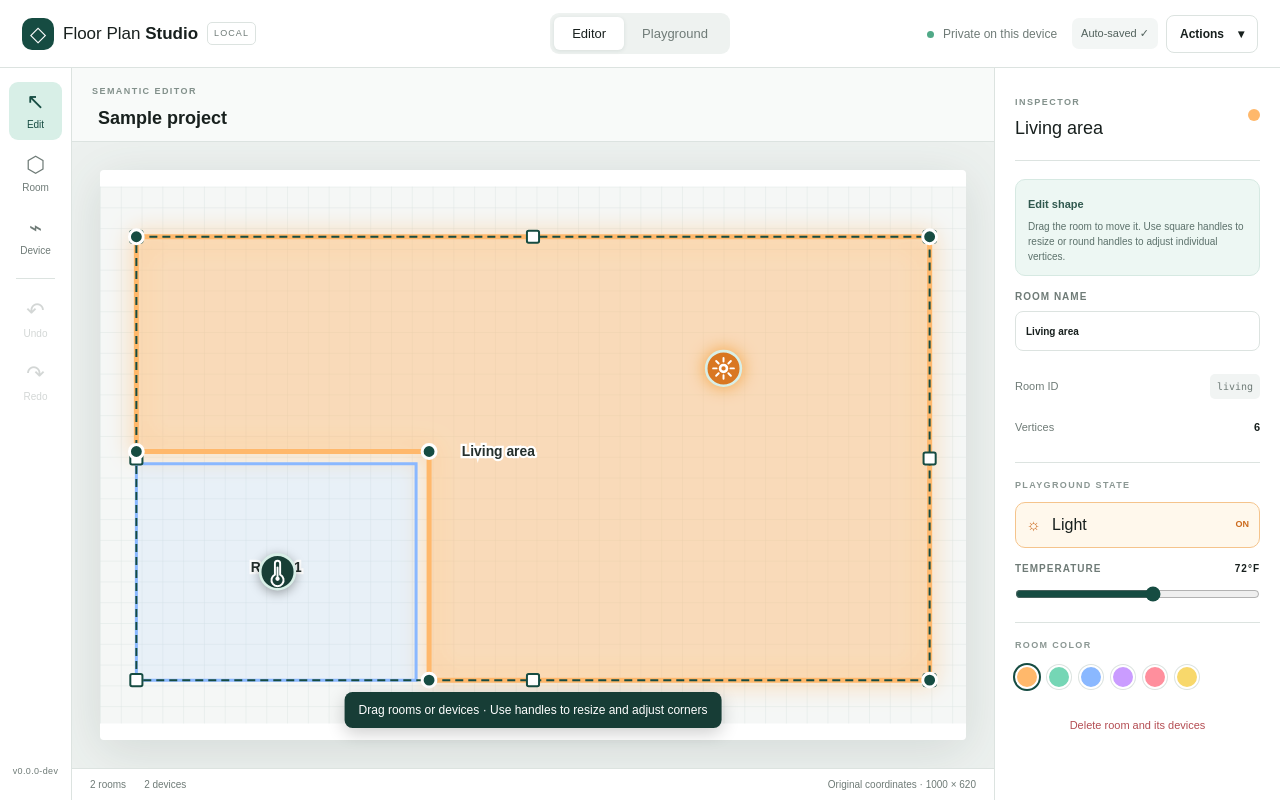
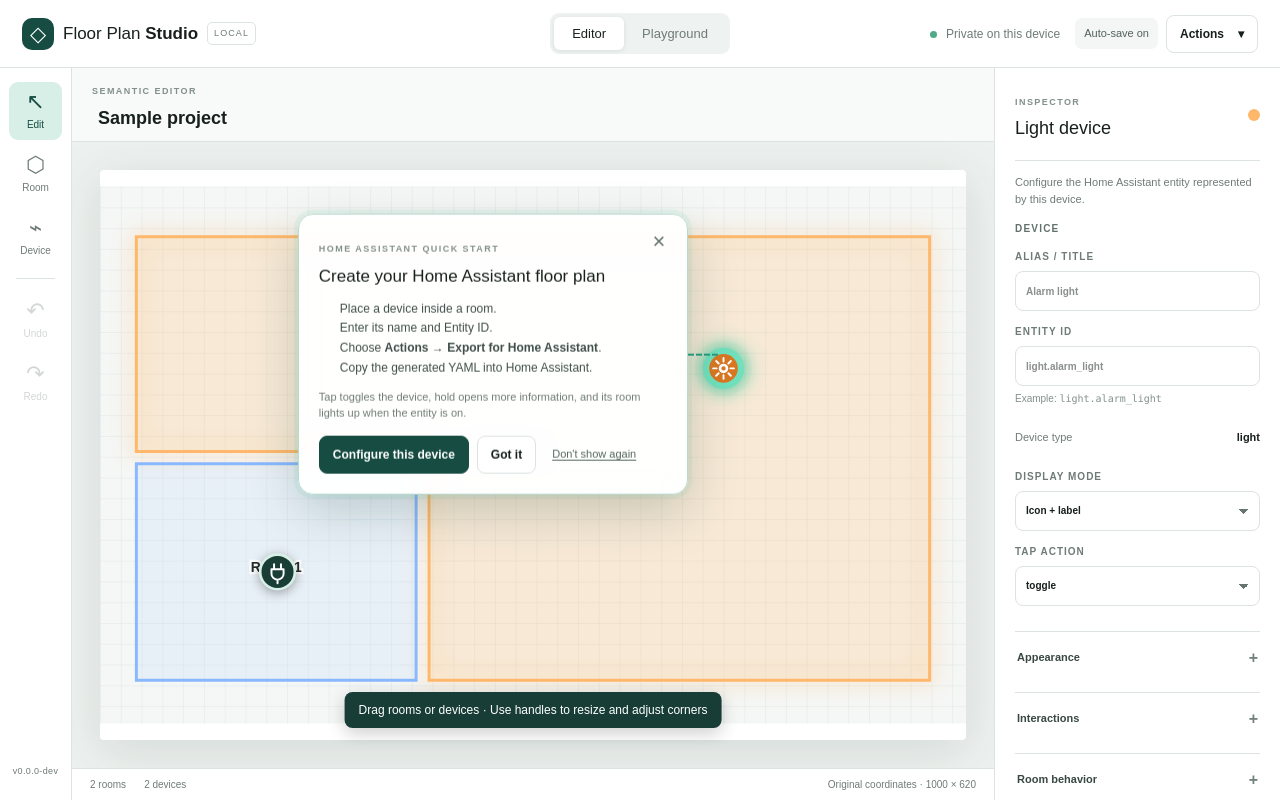
Before and after one commit to wlai-lp/interactive-floor-plan-studio, a Next.js app: page / in a window 1280 px wide. Built offline with nearby package versions, Linux system fonts and the light colour scheme.

Commit message:
fix: refine editor QA interactions

```diff
--- a/app/page.tsx
+++ b/app/page.tsx
@@ -22,7 +22,8 @@
   doubleTapAction: HaAction;
 };
 type HaOverlay = { id: string; entityId: string; state: "on"; roomIds: string[]; fill: string; opacity: number; blurPx: number; mappingSource?: "inferred"|"explicit" };
-type Device = { id: string; roomId: string; x: number; y: number; type: "light" | "sensor"; ha?: HaDeviceConfig };
+type Device = { id: string; roomId: string; x: number; y: number; type: "light" | "sensor" | "plug"; ha?: HaDeviceConfig };
+type DeleteTarget = { kind: "device" | "room"; id: string; label: string };
 type Project = { schemaVersion: 2; name: string; width: number; height: number; image: string; rooms: Room[]; devices: Device[]; homeAssistant: { background: "rooms-and-uploaded-image"; overlays: HaOverlay[] } };
 type Snapshot = Pick<Project, "name" | "rooms" | "devices" | "homeAssistant">;
 type ResizeHandle = "nw" | "n" | "ne" | "e" | "se" | "s" | "sw" | "w";
@@ -55,7 +56,7 @@
     { id: "living", name: "Living area", color: COLORS[0], light: true, temperature: 72, points: [{x:42,y:58},{x:958,y:58},{x:958,y:570},{x:380,y:570},{x:380,y:306},{x:42,y:306}] },
     { id: "room-1", name: "Room 1", color: COLORS[2], light: false, temperature: 69, points: [{x:42,y:320},{x:365,y:320},{x:365,y:570},{x:42,y:570}] },
   ],
-  devices: [{id:"dev-1",roomId:"living",x:720,y:210,type:"light"},{id:"dev-2",roomId:"room-1",x:205,y:445,type:"sensor"}],
+  devices: [{id:"dev-1",roomId:"living",x:720,y:210,type:"light"},{id:"dev-2",roomId:"room-1",x:205,y:445,type:"plug"}],
   homeAssistant: createDefaultHomeAssistantSettings() as Project["homeAssistant"],
 };
 
@@ -88,11 +89,14 @@
     }
   });
   const [project, setProject] = useState<Project>(initialLoad.project);
+  const [welcomeInitially] = useState(() => typeof window !== "undefined" && initialLoad.project.devices.some(device => device.type === "light") && localStorage.getItem(WELCOME_KEY) !== "true");
   const [initialSelection] = useState(() => {
     if (typeof window === "undefined") return { roomId: "living", deviceId: "" };
     const deviceId = new URLSearchParams(window.location.search).get("device");
     const device = initialLoad.project.devices.find(item => item.id === deviceId);
-    return device ? { roomId: device.roomId, deviceId: device.id } : { roomId: "living", deviceId: "" };
+    if (device) return { roomId: device.roomId, deviceId: device.id };
+    const welcomeDevice = welcomeInitially ? initialLoad.project.devices.find(item => item.type === "light") : undefined;
+    return welcomeDevice ? { roomId: welcomeDevice.roomId, deviceId: welcomeDevice.id } : { roomId: "living", deviceId: "" };
   });
   const [loadNotice, setLoadNotice] = useState(initialLoad.notice);
   const [autosaveEnabled, setAutosaveEnabled] = useState(initialLoad.autosave);
@@ -106,7 +110,8 @@
   const [saved, setSaved] = useState(false);
   const [dragging, setDragging] = useState(false);
   const [actionsOpen, setActionsOpen] = useState(false);
-  const [welcomeVisible, setWelcomeVisible] = useState(() => typeof window !== "undefined" && initialLoad.project.devices.length > 0 && localStorage.getItem(WELCOME_KEY) !== "true");
+  const [welcomeVisible, setWelcomeVisible] = useState(welcomeInitially);
+  const [deleteTarget, setDeleteTarget] = useState<DeleteTarget | null>(null);
   const svgRef = useRef<SVGSVGElement>(null);
   const fileRef = useRef<HTMLInputElement>(null);
   const projectFileRef = useRef<HTMLInputElement>(null);
@@ -115,6 +120,7 @@
   const gestureRef = useRef<Gesture | null>(null);
   const current = project.rooms.find(r => r.id === selected);
   const currentDevice = project.devices.find(d => d.id === selectedDevice);
+  const welcomeDevice = project.devices.find(device => device.type === "light");
   const currentBounds = current ? roomBounds(current.points) : null;
   const currentHaErrors = currentDevice?.ha ? validateHaDeviceConfig(currentDevice.ha, "Home Assistant") : [];
   const currentOverlay = currentDevice?.ha?.entityId ? project.homeAssistant.overlays.find(o => o.entityId === currentDevice.ha?.entityId) : undefined;
@@ -237,18 +243,23 @@
     if (view !== "playground" || device.type !== "light") return;
     updateProject(p=>toggleLightForDevice(p, device));
   };
-  const deleteSelection = () => {
+  const requestDeleteSelection = () => {
     if (view !== "editor" || tool !== "select") return;
     if (currentDevice) {
-      if (!window.confirm(`Delete ${currentDevice.ha?.title || currentDevice.type} device?`)) return;
-      updateProject(p=>({...p,devices:p.devices.filter(d=>d.id!==currentDevice.id),homeAssistant:{...p.homeAssistant,overlays:currentDevice.ha?.entityId?p.homeAssistant.overlays.filter(o=>o.entityId!==currentDevice.ha?.entityId):p.homeAssistant.overlays}}));
-      setSelectedDevice(""); return;
+      setDeleteTarget({kind:"device",id:currentDevice.id,label:currentDevice.ha?.title || `${currentDevice.type} device`}); return;
     }
-    if (current) {
-      if (!window.confirm(`Delete ${current.name} and all devices in it?`)) return;
-      updateProject(p=>({...p,rooms:p.rooms.filter(r=>r.id!==current.id),devices:p.devices.filter(d=>d.roomId!==current.id),homeAssistant:{...p.homeAssistant,overlays:p.homeAssistant.overlays.map(o=>({...o,roomIds:o.roomIds.filter(id=>id!==current.id)})).filter(o=>o.roomIds.length)}}));
-      setSelected("");
+    if (current) setDeleteTarget({kind:"room",id:current.id,label:current.name});
+  };
+  const confirmDeleteSelection = () => {
+    if (!deleteTarget) return;
+    if (deleteTarget.kind === "device") {
+      updateProject(p=>{const device=p.devices.find(d=>d.id===deleteTarget.id);return {...p,devices:p.devices.filter(d=>d.id!==deleteTarget.id),homeAssistant:{...p.homeAssistant,overlays:device?.ha?.entityId?p.homeAssistant.overlays.filter(o=>o.entityId!==device.ha?.entityId):p.homeAssistant.overlays}}});
+      setSelectedDevice("");
+    } else {
+      updateProject(p=>({...p,rooms:p.rooms.filter(r=>r.id!==deleteTarget.id),devices:p.devices.filter(d=>d.roomId!==deleteTarget.id),homeAssistant:{...p.homeAssistant,overlays:p.homeAssistant.overlays.map(o=>({...o,roomIds:o.roomIds.filter(id=>id!==deleteTarget.id)})).filter(o=>o.roomIds.length)}}));
+      setSelected(""); setSelectedDevice("");
     }
+    setDeleteTarget(null);
   };
   const closeActions = (returnFocus = false) => { setActionsOpen(false); if (returnFocus) window.setTimeout(()=>actionsButtonRef.current?.focus(),0); };
   const runAction = (fn: () => void) => { closeActions(); fn(); };
@@ -269,11 +280,12 @@
   useEffect(() => {
     const onKeyDown = (event: KeyboardEvent) => {
       const target = event.target as HTMLElement | null;
+      if (event.key === "Escape" && deleteTarget) { event.preventDefault(); setDeleteTarget(null); return; }
       if (event.key === "Escape" && actionsOpen) { event.preventDefault(); closeActions(true); return; }
       if (event.key !== "Delete" && event.key !== "Backspace") return;
       if (target?.matches("input, textarea, select, [contenteditable=true]")) return;
       if (view !== "editor" || tool !== "select" || (!current && !currentDevice)) return;
-      event.preventDefault(); deleteSelection();
+      event.preventDefault(); requestDeleteSelection();
     };
     const onPointerDown = (event: MouseEvent) => { if (actionsOpen && !actionsRef.current?.contains(event.target as Node)) closeActions(); };
     window.addEventListener("keydown",onKeyDown); window.addEventListener("mousedown",onPointerDown);
@@ -319,14 +331,14 @@
         <div className="stage-top"><div><span className="eyebrow">{view==="editor"?"SEMANTIC EDITOR":"INTERACTIVE PREVIEW"}</span>{view==="editor"?<input className="project-name" aria-label="Project name" value={project.name} onChange={e=>{setSaved(false);setProject(p=>({...p,name:e.target.value}))}} onBlur={()=>setProject(p=>({...p,name:p.name.trim()||"Untitled project"}))}/>:<h1>{project.name}</h1>}</div></div>
         {loadNotice&&<div className="hint edit-hint" role="status">{loadNotice}</div>}
         <div className={`canvas-wrap ${tool} ${dragging?"dragging":""}`}>
-          {welcomeVisible&&currentDevice&&<aside className="ha-welcome" aria-labelledby="ha-welcome-title">
+          {welcomeVisible&&welcomeDevice&&<div className={`ha-welcome-anchor ${welcomeDevice.x/project.width<.5?"place-right":"place-left"}`} style={{left:`${welcomeDevice.x/project.width*100}%`,top:`${welcomeDevice.y/project.height*100}%`}}><aside className="ha-welcome" aria-labelledby="ha-welcome-title">
             <button className="welcome-close" aria-label="Dismiss Home Assistant welcome tip" onClick={()=>setWelcomeVisible(false)}>×</button>
             <span className="eyebrow">HOME ASSISTANT QUICK START</span>
             <h2 id="ha-welcome-title">Create your Home Assistant floor plan</h2>
             <ol><li>Place a device inside a room.</li><li>Enter its name and Entity ID.</li><li>Choose <b>Actions → Export for Home Assistant</b>.</li><li>Copy the generated YAML into Home Assistant.</li></ol>
             <p>Tap toggles the device, hold opens more information, and its room lights up when the entity is on.</p>
-            <div className="welcome-actions"><button className="primary" onClick={()=>{setTool("select");setSelectedDevice(currentDevice.id);document.querySelector<HTMLInputElement>("#ha-entity-id")?.focus()}}>Configure this device</button><button className="secondary" onClick={()=>setWelcomeVisible(false)}>Got it</button><button className="welcome-never" onClick={()=>{localStorage.setItem(WELCOME_KEY,"true");setWelcomeVisible(false)}}>Don&apos;t show again</button></div>
-          </aside>}
+            <div className="welcome-actions"><button className="primary" onClick={()=>{setTool("select");setSelected(welcomeDevice.roomId);setSelectedDevice(welcomeDevice.id);document.querySelector<HTMLInputElement>("#ha-entity-id")?.focus()}}>Configure this device</button><button className="secondary" onClick={()=>setWelcomeVisible(false)}>Got it</button><button className="welcome-never" onClick={()=>{localStorage.setItem(WELCOME_KEY,"true");setWelcomeVisible(false)}}>Don&apos;t show again</button></div>
+          </aside></div>}
           <svg ref={svgRef} viewBox={`0 0 ${project.width} ${project.height}`} onPointerDown={onCanvas} onPointerMove={onPointerMove} onPointerUp={endGesture} onPointerCancel={endGesture} onDoubleClick={finishRoom} aria-label="Floor plan editor">
             <defs><pattern id="grid" width="24" height="24" patternUnits="userSpaceOnUse"><path d="M24 0H0V24" fill="none" stroke="#dce4e2" strokeWidth="1"/></pattern></defs>
             <rect width="100%" height="100%" fill="#f5f7f6"/>{!project.image&&<rect width="100%" height="100%" fill="url(#grid)"/>}
@@ -341,7 +353,7 @@
               {current.points.map((p,i)=><circle key={i} className="vertex-handle" cx={p.x} cy={p.y} r="8" onPointerDown={e=>beginGesture(e,current,"vertex",{vertexIndex:i})}/>) }
             </g>}
             {draft.length>0&&<><polyline className="draft-line" points={pointsAttr(draft)}/>{draft.map((p,i)=><circle className="draft-point" key={i} cx={p.x} cy={p.y} r="7"/> )}</>}
-            {project.devices.map(d=>{const room=project.rooms.find(r=>r.id===d.roomId);const interactive=view==="playground"&&d.type==="light";const draggable=view==="editor"&&tool==="select";return <g key={d.id} className={`device-dot ${interactive?"interactive":""} ${draggable?"draggable":""} ${selectedDevice===d.id?"selected":""} ${room?.light?"on":"off"}`} transform={`translate(${d.x} ${d.y})`} role={interactive?"button":undefined} tabIndex={interactive?0:undefined} aria-label={interactive?`${room?.name||"Room"} light: ${room?.light?"on":"off"}`:undefined} aria-pressed={interactive?Boolean(room?.light):undefined} onPointerDown={e=>beginDeviceGesture(e,d)} onKeyDown={e=>{if(interactive&&(e.key==="Enter"||e.key===" ")){e.preventDefault();e.stopPropagation();activateDevice(d)}}}><circle className="device-hit-area" r="24"/><circle className="device-face" r="20"/>{d.type==="light"?<g className="device-icon device-icon-light" aria-hidden="true"><circle r="4"/><path d="M0-12v4M0 8v4M-12 0h4M8 0h4M-8.5-8.5l2.9 2.9M5.6 5.6l2.9 2.9M8.5-8.5L5.6-5.6M-5.6 5.6l-2.9 2.9"/></g>:<g className="device-icon device-icon-sensor" aria-hidden="true"><path d="M-3-10a3 3 0 0 1 6 0V3.2a7 7 0 1 1-6 0V-10Z"/><path d="M0-5V7"/><circle cy="8" r="2.5"/></g>}</g>})}
+            {project.devices.map(d=>{const room=project.rooms.find(r=>r.id===d.roomId);const interactive=view==="playground"&&d.type==="light";const draggable=view==="editor"&&tool==="select";return <g key={d.id} className={`device-dot ${interactive?"interactive":""} ${draggable?"draggable":""} ${selectedDevice===d.id?"selected":""} ${welcomeVisible&&welcomeDevice?.id===d.id?"tutorial-target":""} ${room?.light?"on":"off"}`} transform={`translate(${d.x} ${d.y})`} role={interactive?"button":undefined} tabIndex={interactive?0:undefined} aria-label={interactive?`${room?.name||"Room"} light: ${room?.light?"on":"off"}`:undefined} aria-pressed={interactive?Boolean(room?.light):undefined} onPointerDown={e=>beginDeviceGesture(e,d)} onKeyDown={e=>{if(interactive&&(e.key==="Enter"||e.key===" ")){e.preventDefault();e.stopPropagation();activateDevice(d)}}}><circle className="device-hit-area" r="24"/><circle className="device-face" r="20"/>{d.type==="light"?<g className="device-icon device-icon-light" aria-hidden="true"><circle r="4"/><path d="M0-12v4M0 8v4M-12 0h4M8 0h4M-8.5-8.5l2.9 2.9M5.6 5.6l2.9 2.9M8.5-8.5L5.6-5.6M-5.6 5.6l-2.9 2.9"/></g>:d.type==="plug"?<g className="device-icon device-icon-plug" aria-hidden="true"><path d="M-7-3h14v5a7 7 0 0 1-14 0v-5ZM-4-9v6M4-9v6M0 9v4"/></g>:<g className="device-icon device-icon-sensor" aria-hidden="true"><path d="M-3-10a3 3 0 0 1 6 0V3.2a7 7 0 1 1-6 0V-10Z"/><path d="M0-5V7"/><circle cy="8" r="2.5"/></g>}</g>})}
           </svg>
           {tool==="draw"&&<div className="hint">Click around a room · Double-click to finish · {draft.length} points</div>}
           {tool==="select"&&current&&view==="editor"&&!dragging&&<div className="hint edit-hint">Drag rooms or devices · Use handles to resize and adjust corners</div>}
@@ -351,13 +363,13 @@
       </section>
 
       <aside className="inspector">
-        <div className="inspector-title"><div><span className="eyebrow">INSPECTOR</span><h2>{currentDevice ? `${currentDevice.type === "light" ? "Light" : "Sensor"} device` : current?.name || "Nothing selected"}</h2></div><span className="color-dot" style={{background:current?.color||"#ccd5d2"}}/></div>
+        <div className="inspector-title"><div><span className="eyebrow">INSPECTOR</span><h2>{currentDevice ? `${currentDevice.type === "light" ? "Light" : currentDevice.type === "plug" ? "Power plug" : "Sensor"} device` : current?.name || "Nothing selected"}</h2></div><span className="color-dot" style={{background:current?.color||"#ccd5d2"}}/></div>
         {currentDevice ? <>
           <p className="inspector-helper">Configure the Home Assistant entity represented by this device.</p>
           <div className="inspector-section primary-settings">
             <div className="section-heading">Device</div>
             <label>Alias / title<input placeholder="Alarm light" value={currentDevice.ha?.title||""} onChange={e=>updateDeviceHa({title:e.target.value})}/></label>
-            <label>Entity ID<input id="ha-entity-id" className={entityError?"invalid":""} aria-invalid={Boolean(entityError)} aria-describedby={entityError?"entity-error":"entity-help"} placeholder={currentDevice.type==="light"?"light.alarm_light":"sensor.room_temperature"} value={currentDevice.ha?.entityId||""} onChange={e=>updateDeviceHa({entityId:e.target.value.trim()})}/><small id="entity-help">Example: <code>light.alarm_light</code></small>{entityError&&<small id="entity-error" className="field-error" role="alert">{entityError}</small>}</label>
+            <label>Entity ID<input id="ha-entity-id" className={entityError?"invalid":""} aria-invalid={Boolean(entityError)} aria-describedby={entityError?"entity-error":"entity-help"} placeholder={currentDevice.type==="light"?"light.alarm_light":currentDevice.type==="plug"?"switch.floor_lamp":"sensor.room_temperature"} value={currentDevice.ha?.entityId||""} onChange={e=>updateDeviceHa({entityId:e.target.value.trim()})}/><small id="entity-help">Example: <code>{currentDevice.type==="plug"?"switch.floor_lamp":"light.alarm_light"}</code></small>{entityError&&<small id="entity-error" className="field-error" role="alert">{entityError}</small>}</label>
             <div className="field"><span>Device type</span><b>{currentDevice.type}</b></div>
             <label>Display mode<select className="styled-select" value={currentDevice.ha?.mode || (currentDevice.type==="light"?"icon-and-label":"state-label")} onChange={e=>updateDeviceHa({mode:e.target.value as HaDeviceConfig["mode"]})}><option value="state-icon">State icon</option><option value="state-label">State label</option><option value="icon-and-label">Icon + label</option></select></label>
             <label>Tap action<select className="styled-select" value={currentDevice.ha?.tapAction.action || (currentDevice.type==="light"?"toggle":"more-info")} onChange={e=>updateAction("tapAction",e.target.value as HaActionName)}>{ACTIONS.map(a=><option key={a} value={a}>{a}</option>)}</select></label>
@@ -390,7 +402,7 @@
           </details>
 
           {currentHaErrors.filter(error=>error!==entityError).length>0&&<div className="validation-summary" role="status"><b>Home Assistant validation</b>{currentHaErrors.filter(error=>error!==entityError).map(error=><p key={error}>{error}</p>)}</div>}
-          <div className="danger-zone"><div><b>Danger zone</b><p>Deleting removes the device and its associated overlay mapping.</p></div><button className="danger-button" onClick={deleteSelection}>Delete device</button></div>
+          <div className="danger-zone"><div><b>Danger zone</b><p>Deleting removes the device and its associated overlay mapping.</p></div><button className="danger-button" onClick={requestDeleteSelection}>Delete device</button></div>
         </> : current ? <>
           <div className="edit-callout"><b>Edit shape</b><p>Drag the room to move it. Use square handles to resize or round handles to adjust individual vertices.</p></div>
           <label>Room name<input value={current.name} onChange={e=>setProject(p=>({...p,rooms:p.rooms.map(r=>r.id===current.id?{...r,name:e.target.value}:r)}))} onBlur={remember}/></label>
@@ -400,9 +412,15 @@
           <button className={`toggle-row ${current.light?"on":""}`} onClick={()=>updateProject(p=>({...p,rooms:p.rooms.map(r=>r.id===current.id?{...r,light:!r.light}:r)}))}><span><i>☼</i> Light</span><b>{current.light?"ON":"OFF"}</b></button>
           <label>Temperature <span className="range-value">{current.temperature}°F</span><input type="range" min="55" max="85" value={current.temperature} onChange={e=>setProject(p=>({...p,rooms:p.rooms.map(r=>r.id===current.id?{...r,temperature:+e.target.value}:r)}))}/></label>
           <div className="section-title">ROOM COLOR</div><div className="swatches">{COLORS.map(c=><button key={c} className={current.color===c?"active":""} style={{background:c}} onClick={()=>updateProject(p=>({...p,rooms:p.rooms.map(r=>r.id===current.id?{...r,color:c}:r)}))}/>)}</div>
-          <button className="danger" onClick={deleteSelection}>Delete room and its devices</button>
+          <button className="danger" onClick={requestDeleteSelection}>Delete room and its devices</button>
         </>:<div className="inspector-empty">Select a room to edit its shape, label, status, color, and devices.</div>}
       </aside>
     </section>
+    {deleteTarget&&<div className="confirmation-backdrop" onPointerDown={event=>{if(event.target===event.currentTarget)setDeleteTarget(null)}}><section className="confirmation-dialog" role="alertdialog" aria-modal="true" aria-labelledby="delete-title" aria-describedby="delete-description">
+      <span className="confirmation-icon" aria-hidden="true">!</span><span className="eyebrow">CONFIRM DELETION</span>
+      <h2 id="delete-title">Delete {deleteTarget.label}?</h2>
+      <p id="delete-description">{deleteTarget.kind==="room"?"This removes the room, every device inside it, and associated overlay mappings.":"This removes the device and its associated overlay mapping."} This action can be undone from the editor.</p>
+      <div className="confirmation-actions"><button className="secondary" autoFocus onClick={()=>setDeleteTarget(null)}>Cancel</button><button className="confirm-delete" onClick={confirmDeleteSelection}>Delete {deleteTarget.kind}</button></div>
+    </section></div>}
   </main>;
 }
```
